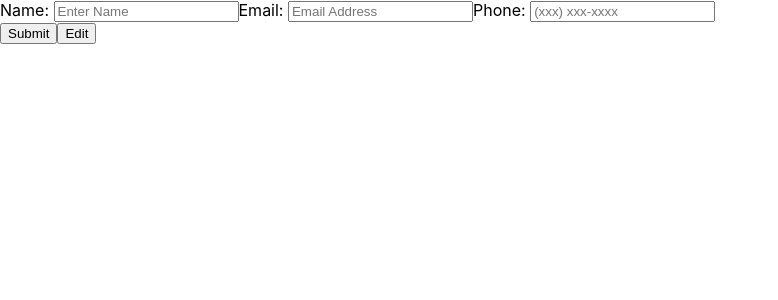
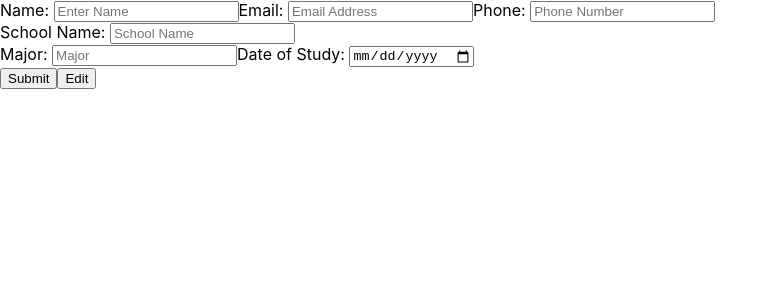
Before and after one commit to amadi5892/CV-Project, a React (Create React App) app: page / in a window 1280 px wide. Shown: the top 300 px of the page, without its empty margins (0-778 px from the left). Built offline with nearby package versions, Linux system fonts and the light colour scheme.

Commit message:
added Educational Experience section

```diff
--- a/src/App.js
+++ b/src/App.js
@@ -12,6 +12,9 @@ class App extends Component {
       name: '',
       email: '',
       phone: '',
+      school: '',
+      major: '',
+      dateStudy: '',
       submitted: false,
     }
   };
@@ -40,6 +43,30 @@ class App extends Component {
     })
   };
 
+  schoolEntered = (event) => {
+    const school = event.target.value;
+    console.log({school})
+    this.setState(() => {
+      return {school};
+    })
+  };
+
+  majorEntered = (event) => {
+    const major = event.target.value;
+    console.log({major})
+    this.setState(() => {
+      return {major};
+    })
+  };
+
+  dateStudyEntered = (event) => {
+    const dateStudy = event.target.value;
+    console.log({dateStudy})
+    this.setState(() => {
+      return {dateStudy};
+    })
+  };
+
   onSubmit = () => {
     console.log(this.state.submitted);
     this.setState(() => {
@@ -60,7 +87,7 @@ class App extends Component {
 
 
   render () {
-    const {nameEntered, emailEntered, numberEntered} = this;
+    const {nameEntered, emailEntered, numberEntered, schoolEntered, majorEntered, dateStudyEntered} = this;
     const {onSubmit} = this;
     const {onEdit} = this;
 
@@ -68,7 +95,7 @@ class App extends Component {
     return (
      <div>
       <div>
-        {this.state.submitted ? <Preview name={this.state.name} email={this.state.email} phone={this.state.phone} /> : <Cv placeholder='Enter Name' nameChangeHandler={nameEntered} emailChangeHandler={emailEntered} numberChangeHandler={numberEntered} name={this.state.name} email={this.state.email} phone={this.state.phone} />}
+        {this.state.submitted ? <Preview name={this.state.name} email={this.state.email} phone={this.state.phone} school={this.state.school} major={this.state.major} dateStudy={this.state.dateStudy} /> : <Cv placeholder='Enter Name' nameChangeHandler={nameEntered} emailChangeHandler={emailEntered} numberChangeHandler={numberEntered} schoolChangeHandler={schoolEntered} majorChangeHandler={majorEntered} dateStudyChangeHandler={dateStudyEntered} name={this.state.name} email={this.state.email} phone={this.state.phone} school={this.state.school} major={this.state.major} dateStudy={this.state.dateStudy} />}
       </div>
       <div>
         <button className="submit-button" onClick={onSubmit} >Submit</button>
--- a/src/components/cv/cv.components.jsx
+++ b/src/components/cv/cv.components.jsx
@@ -3,14 +3,21 @@ import { Component } from "react";
 class Cv extends Component {
     render() {
 
-        const { name, email, phone } = this.props;
+        const { name, email, phone, school, major, dateStudy } = this.props;
 
         return(
             <div>
                 <form>
                     Name: <input type='text' placeholder={this.props.placeholder} onChange={this.props.nameChangeHandler} value={name.length > 0 ? name : ''} />
                     Email: <input type='email' placeholder='Email Address' onChange={this.props.emailChangeHandler} value={email.length > 0 ? email : ''} />
-                    Phone: <input type='number' placeholder='(xxx) xxx-xxxx' onChange={this.props.numberChangeHandler} value={phone.length > 0 ? phone : ''} />
+                    Phone: <input type='number' placeholder='Phone Number' onChange={this.props.numberChangeHandler} value={phone.length > 0 ? phone : ''} />
+                    <br></br>
+                    School Name: <input type='text' placeholder='School Name' onChange={this.props.schoolChangeHandler} value={school.length > 0 ? school : ''} />
+
+                    <br></br>
+                    Major: <input type='text' placeholder='Major' onChange={this.props.majorChangeHandler} value={major.length > 0 ? major : ''} />
+
+                    Date of Study: <input type='date' onChange={this.props.dateStudyChangeHandler} value={dateStudy.length > 0 ? dateStudy : ''} />
                 </form>
 
             </div>
--- a/src/components/preview/preview.component.jsx
+++ b/src/components/preview/preview.component.jsx
@@ -2,12 +2,21 @@ import { Component } from "react";
 
 class Preview extends Component {
     render() {
-        const { name, email, phone } = this.props;
+        const { name, email, phone, school, major, dateStudy } = this.props;
         return(
             <div>
                 <h1> {name} </h1>
                 <h2> {email} </h2>
                 <h2> {phone} </h2>
+                <p>Educational Experience</p>
+                <p>{school}</p> {/*School name */}
+                <p>{major}</p> {/*Title of Study */}
+                <p>{dateStudy}</p> {/*Date of Study */}
+                <p>Practical Experience</p>
+                <p>{}</p> {/*Company name */}
+                <p>{}</p> {/*Position */}
+                <p>{}</p> {/*Main Tasks */}
+                <p>{}</p> {/*Date Range */}
             </div>
         )
     }
```
